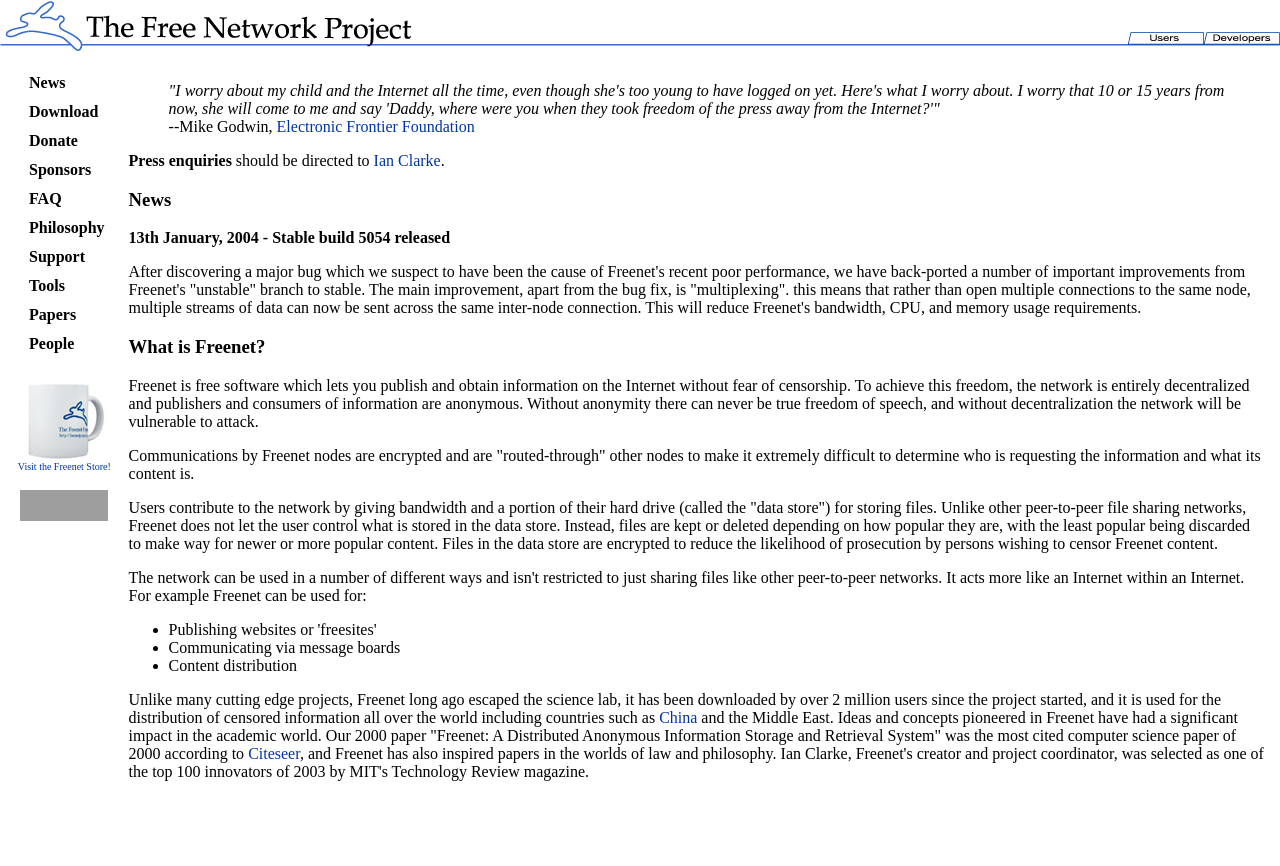
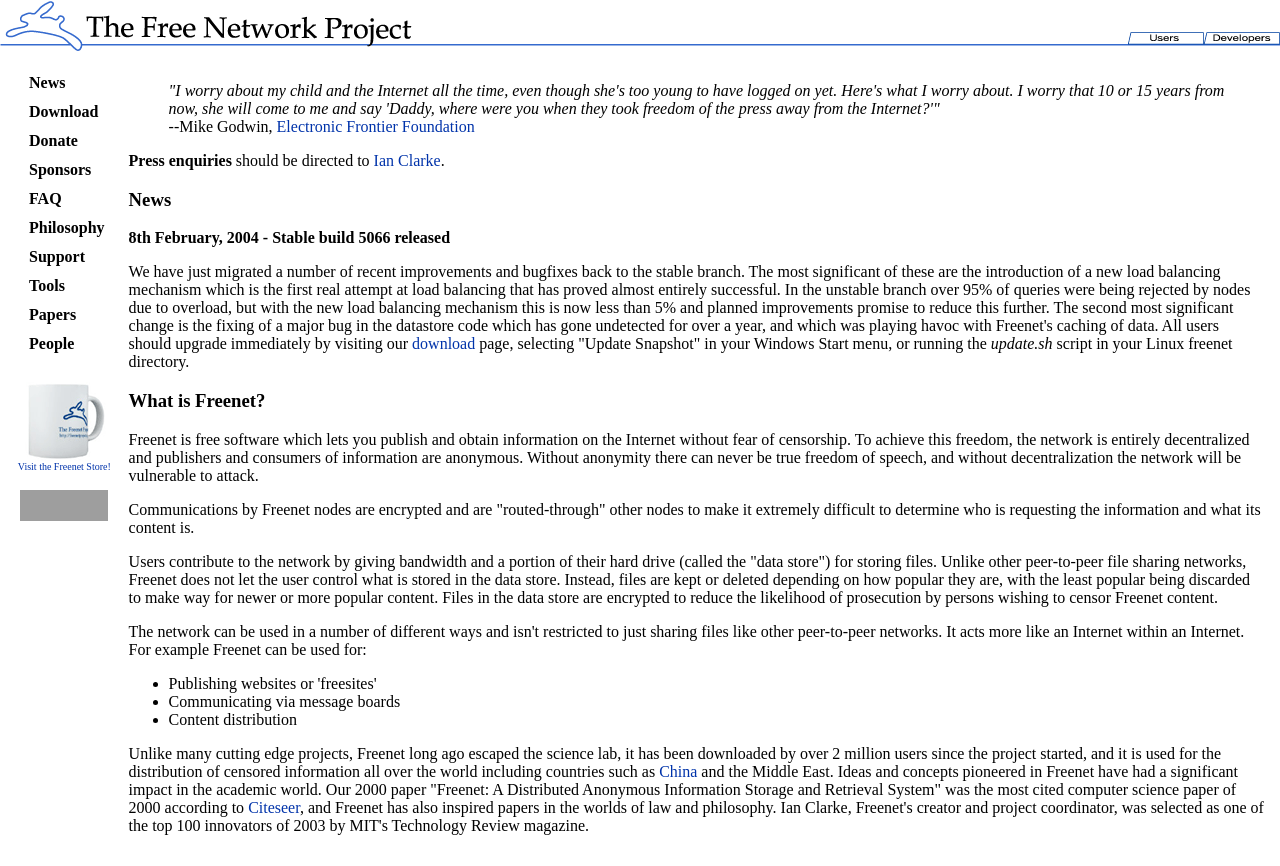
Before and after one commit to hyphanet/website-old, a PHP site: page /SSK/index.php in a window 1280 px wide. Before the commit the page ends 781 px from the top, so only its background shows below. Run offline with PHP 8.4, Linux system fonts and the light colour scheme; data that the repository does not hold is empty; grey boxes are pictures that could not be loaded.

Commit message:
new stable release
git-svn-id: file:///home/toad/git-migration/temprepository/trunk/website@5969 67a373e5-eb02-0410-a15c-ee090a768436

```diff
--- a/pages/news.php
+++ b/pages/news.php
@@ -3,12 +3,17 @@ few sentences - create a separate page and link to that (ie. Slashdot
 style). -->
 
 <h3>News</h3>
-<p><b>13th January, 2004 - Stable build 5054 released</b></p>
-After discovering a major bug which we suspect to have been the cause of
-Freenet's recent poor performance, we have back-ported a number of
-important improvements from Freenet's "unstable" branch to stable.
-The main improvement, apart from the bug fix, is "multiplexing".  this
-means that rather than open multiple connections to the same node,
-multiple streams of data can now be sent across the same inter-node
-connection.  This will reduce Freenet's bandwidth, CPU, and memory usage
-requirements.
+<p><b>8th February, 2004 - Stable build 5066 released</b></p>
+We have just migrated a number of recent improvements and bugfixes back
+to the stable branch.  The most significant of these are the introduction
+of a new load balancing mechanism which is the first real attempt at load
+balancing that has proved almost entirely successful.  In the unstable
+branch over 95% of queries were being rejected by nodes due to overload,
+but with the new load balancing mechanism this is now less than 5% and
+planned improvements promise to reduce this further.  The second most
+significant change is the fixing of a major bug in the datastore code
+which has gone undetected for over a year, and which was playing havoc
+with Freenet's caching of data.  All users should upgrade immediately
+by visiting our <a href="index.php?page=download">download</a> page,
+selecting "Update Snapshot" in your Windows Start menu, or running
+the <i>update.sh</i> script in your Linux freenet directory.
```
